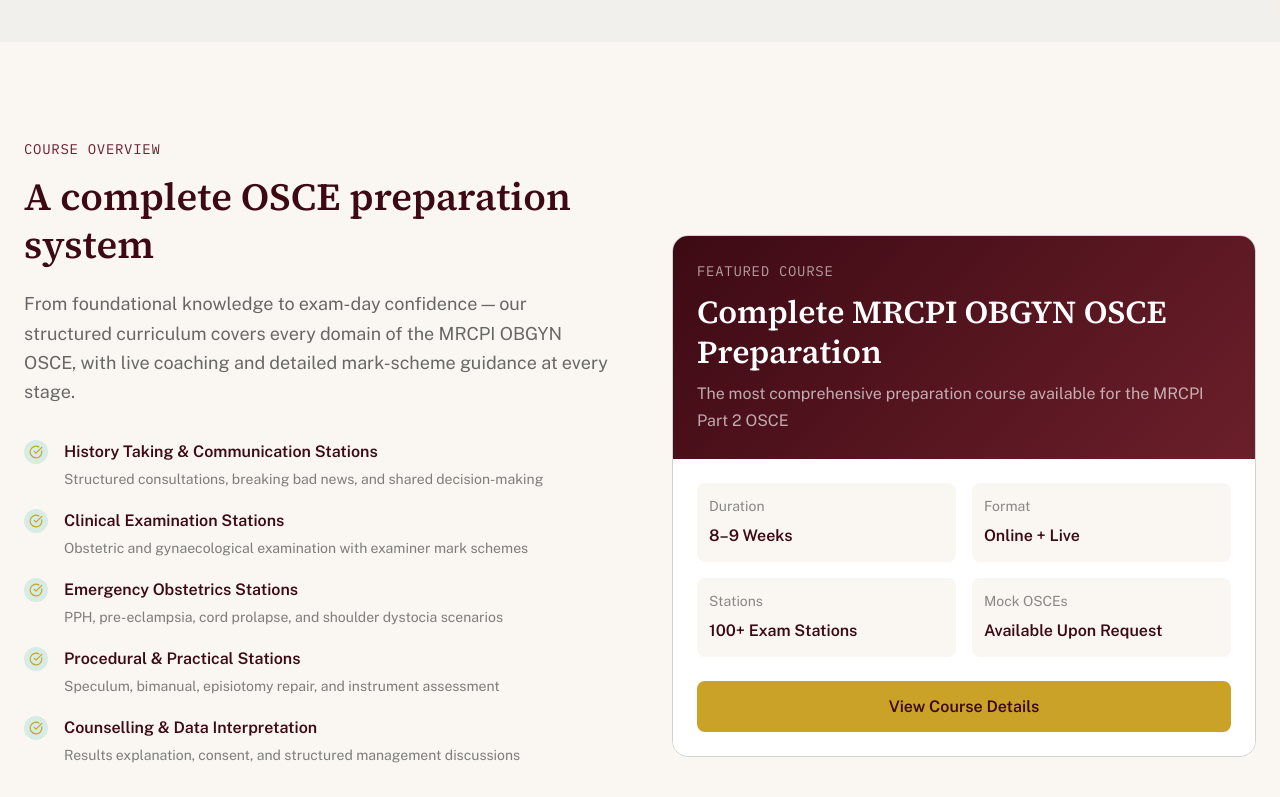
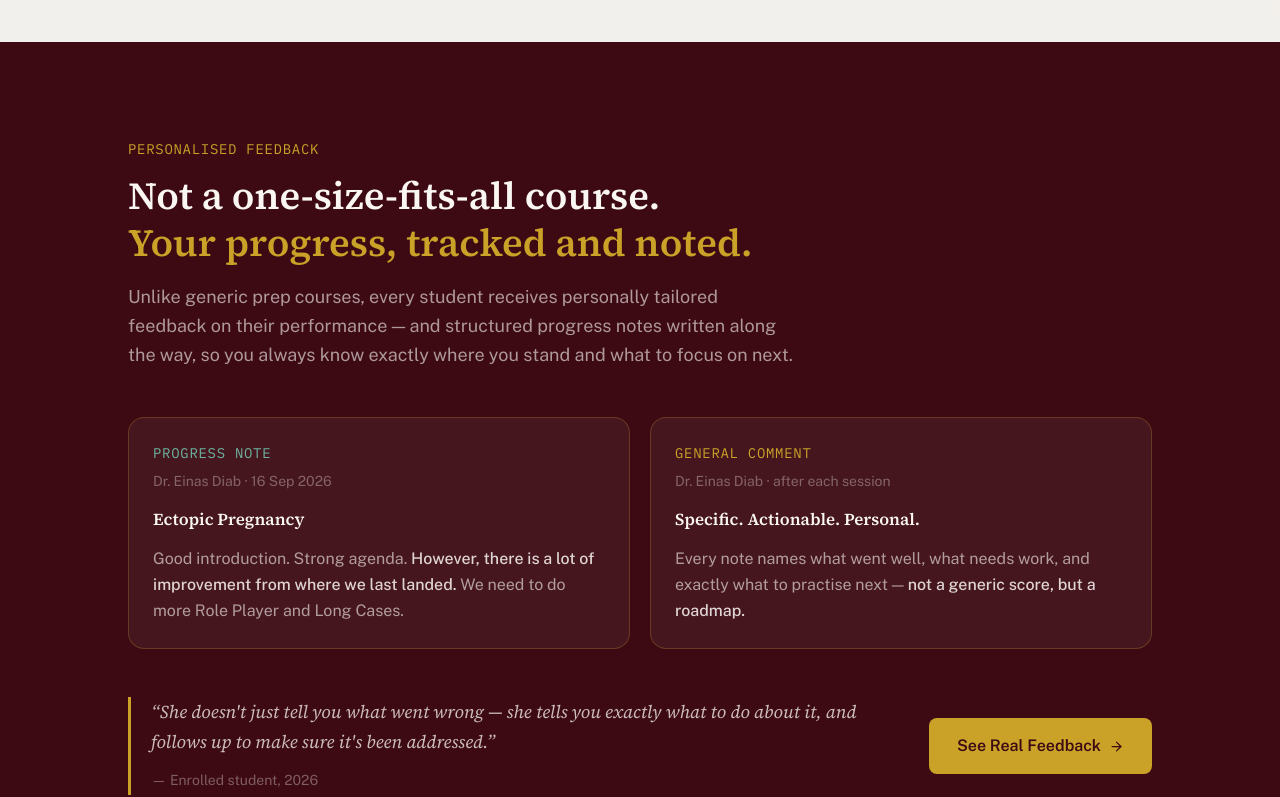
Before and after one commit to eyas711-cloud/MRCPI-OBGYNUNLOCKED, a Next.js app: page / in a window 1280 px wide. Shown: the part 3540-4337 px from the top of the page. Built offline with nearby package versions, Linux system fonts and the light colour scheme; no server answers; the database is empty.

Commit message:
Add personalised feedback spotlight to homepage and feedback thread to course preview

```diff
--- a/src/app/course-preview/page.tsx
+++ b/src/app/course-preview/page.tsx
@@ -45,8 +45,8 @@
             See What&apos;s Inside
           </h1>
           <p className="text-base md:text-lg leading-relaxed max-w-xl mx-auto" style={{ color: "rgba(248,247,244,0.6)" }}>
-            Real material from the course — a full recorded session, a clinical PDF,
-            a strategy flashcard, a last minute prep card, and a walkthrough of the student dashboard.
+            Real material from the course — a recorded session, clinical PDFs, a flashcard, a brain map,
+            real student feedback, and a walkthrough of the student dashboard.
           </p>
         </div>
       </section>
@@ -107,8 +107,59 @@
           </p>
         </PreviewBlock>
 
-        {/* 6 — DASHBOARD WALKTHROUGH */}
-        <PreviewBlock number="06" label="Dashboard Walkthrough" title="Inside the Student Experience" accent={TEAL}>
+        {/* 6 — FEEDBACK THREAD */}
+        <div id="feedback">
+        <PreviewBlock number="06" label="Progress Feedback" title="Real Feedback — Dr. Layla Sami" accent="#C9A227">
+          <div className="rounded-2xl overflow-hidden" style={{ border: "1px solid rgba(201,162,39,0.3)" }}>
+            {/* Header */}
+            <div className="px-6 py-4 flex items-center gap-3" style={{ background: "rgba(201,162,39,0.08)", borderBottom: "1px solid rgba(201,162,39,0.2)" }}>
+              <div className="w-9 h-9 rounded-full flex items-center justify-center text-sm font-bold flex-shrink-0" style={{ background: "rgba(201,162,39,0.2)", color: "#C9A227" }}>LS</div>
+              <div>
+                <p className="text-sm font-semibold" style={{ color: OFF_WHITE }}>Dr. Layla Sami</p>
+                <p className="text-xs" style={{ color: "rgba(248,247,244,0.4)" }}>Enrolled student · Progress note by Dr. Einas Diab</p>
+              </div>
+              <span className="ml-auto text-xs px-2.5 py-1 rounded-full font-semibold" style={{ background: "rgba(107,180,160,0.15)", color: "#6BB4A0", border: "1px solid rgba(107,180,160,0.3)" }}>Progress Note</span>
+            </div>
+            {/* Feedback body */}
+            <div className="px-6 py-5" style={{ background: BG_MID }}>
+              <div className="flex items-center gap-3 mb-4">
+                <p className="font-serif font-semibold text-lg" style={{ color: OFF_WHITE }}>Ectopic Pregnancy</p>
+                <span className="text-xs" style={{ color: "rgba(248,247,244,0.35)" }}>16 Sep 2026</span>
+              </div>
+              <div className="flex flex-col gap-2.5">
+                {[
+                  { text: "Good introduction.", type: "positive" },
+                  { text: "Strong agenda.", type: "positive" },
+                  { text: "You need more confidence with your tone.", type: "note" },
+                  { text: "History: You missed the Allergies. Do not congratulate the patient.", type: "action" },
+                  { text: "Need to work on your way of asking about sexually transmitted illness.", type: "action" },
+                  { text: "Counselling: breaking bad news — good start. You need to control the dramatic reaction of the patient.", type: "note" },
+                  { text: "There is no place for a second appointment in such urgent cases.", type: "action" },
+                  { text: "Remember: written consent IS A MUST.", type: "action" },
+                  { text: "Don't talk about treatment options in detail if not related to the case — just mention them.", type: "note" },
+                  { text: "RP 4 mins is for: Introduction, Agenda, History, Examination — reading time is included in the station time.", type: "note" },
+                  { text: "We need to do more Role Player and Long Cases.", type: "action" },
+                  { text: "However, there is a lot of improvement from where we last landed. Well done Dr. Layla.", type: "positive" },
+                ].map((item, i) => (
+                  <div key={i} className="flex items-start gap-3 text-sm leading-relaxed" style={{ color: "rgba(248,247,244,0.8)" }}>
+                    <span className="mt-1 flex-shrink-0 w-1.5 h-1.5 rounded-full" style={{
+                      background: item.type === "positive" ? "#6BB4A0" : item.type === "action" ? "#C9A227" : "rgba(248,247,244,0.25)",
+                      marginTop: 7,
+                    }} />
+                    <span style={{ color: item.type === "positive" ? "#6BB4A0" : item.type === "action" ? "#C9A227" : "rgba(248,247,244,0.75)" }}>{item.text}</span>
+                  </div>
+                ))}
+              </div>
+            </div>
+          </div>
+          <p className="mt-3 text-xs" style={{ color: "rgba(248,247,244,0.4)" }}>
+            Shared with Dr. Layla&apos;s permission. Every enrolled student receives notes like this after each session.
+          </p>
+        </PreviewBlock>
+        </div>
+
+        {/* 7 — DASHBOARD WALKTHROUGH */}
+        <PreviewBlock number="07" label="Dashboard Walkthrough" title="Inside the Student Experience" accent={TEAL}>
           <div className="rounded-xl overflow-hidden" style={{ aspectRatio: "16/9", background: "#000", border: `1px solid ${TEAL}33` }}>
             <iframe
               src="https://player.vimeo.com/video/1227763214?h=062fbfe194&autoplay=0&title=0&byline=0&portrait=0"
--- a/src/app/page.tsx
+++ b/src/app/page.tsx
@@ -266,6 +266,57 @@
                 <p className="text-sm leading-relaxed" style={{ color: "rgba(26,26,26,0.65)" }}>{w.body}</p>
               </div>
             ))}
+          </div>
+        </div>
+      </section>
+
+      {/* PERSONALISED FEEDBACK SPOTLIGHT */}
+      <section className="py-24 px-6" style={{ backgroundColor: "var(--navy)" }}>
+        <div className="max-w-5xl mx-auto">
+          <p className="font-mono-data text-xs uppercase tracking-widest mb-3" style={{ color: "var(--gold)" }}>Personalised Feedback</p>
+          <h2 className="font-serif font-semibold mb-4" style={{ fontSize: "clamp(1.8rem,3vw,2.6rem)", color: "var(--paper)", lineHeight: 1.2 }}>
+            Not a one-size-fits-all course.<br />
+            <span style={{ color: "var(--gold)" }}>Your progress, tracked and noted.</span>
+          </h2>
+          <p className="text-base leading-relaxed mb-12 max-w-2xl" style={{ color: "rgba(250,247,242,0.6)" }}>
+            Unlike generic prep courses, every student receives personally tailored feedback on their performance — and structured progress notes written along the way, so you always know exactly where you stand and what to focus on next.
+          </p>
+
+          <div className="grid grid-cols-1 md:grid-cols-2 gap-5 mb-12">
+            {/* Progress Note card */}
+            <div className="rounded-2xl p-6" style={{ backgroundColor: "rgba(250,247,242,0.05)", border: "1px solid rgba(201,162,39,0.25)" }}>
+              <p className="font-mono-data text-xs uppercase tracking-widest mb-1" style={{ color: "#6BB4A0" }}>Progress Note</p>
+              <p className="text-xs mb-3" style={{ color: "rgba(250,247,242,0.35)" }}>Dr. Einas Diab · 16 Sep 2026</p>
+              <p className="font-serif font-semibold mb-3" style={{ color: "var(--paper)", fontSize: "1.05rem" }}>Ectopic Pregnancy</p>
+              <p className="text-sm leading-relaxed" style={{ color: "rgba(250,247,242,0.6)" }}>
+                Good introduction. Strong agenda. <span style={{ color: "rgba(250,247,242,0.85)", fontWeight: 500 }}>However, there is a lot of improvement from where we last landed.</span> We need to do more Role Player and Long Cases.
+              </p>
+            </div>
+            {/* General Comment card */}
+            <div className="rounded-2xl p-6" style={{ backgroundColor: "rgba(250,247,242,0.05)", border: "1px solid rgba(201,162,39,0.25)" }}>
+              <p className="font-mono-data text-xs uppercase tracking-widest mb-1" style={{ color: "var(--gold)" }}>General Comment</p>
+              <p className="text-xs mb-3" style={{ color: "rgba(250,247,242,0.35)" }}>Dr. Einas Diab · after each session</p>
+              <p className="font-serif font-semibold mb-3" style={{ color: "var(--paper)", fontSize: "1.05rem" }}>Specific. Actionable. Personal.</p>
+              <p className="text-sm leading-relaxed" style={{ color: "rgba(250,247,242,0.6)" }}>
+                Every note names what went well, what needs work, and exactly what to practise next — <span style={{ color: "rgba(250,247,242,0.85)", fontWeight: 500 }}>not a generic score, but a roadmap.</span>
+              </p>
+            </div>
+          </div>
+
+          <div className="flex flex-col sm:flex-row items-start sm:items-center gap-8">
+            <blockquote className="flex-1" style={{ borderLeft: "3px solid var(--gold)", paddingLeft: "1.25rem" }}>
+              <p className="font-serif italic text-base leading-relaxed mb-2" style={{ color: "rgba(250,247,242,0.75)" }}>
+                &ldquo;She doesn&apos;t just tell you what went wrong — she tells you exactly what to do about it, and follows up to make sure it&apos;s been addressed.&rdquo;
+              </p>
+              <span className="text-xs" style={{ color: "rgba(250,247,242,0.35)" }}>— Enrolled student, 2026</span>
+            </blockquote>
+            <Link
+              href="/course-preview#feedback"
+              className="flex-shrink-0 inline-flex items-center gap-2 px-7 py-3.5 rounded-lg font-semibold text-sm transition-all hover:opacity-90"
+              style={{ backgroundColor: "var(--gold)", color: "var(--navy)" }}
+            >
+              See Real Feedback <ArrowRight size={15} />
+            </Link>
           </div>
         </div>
       </section>
```
